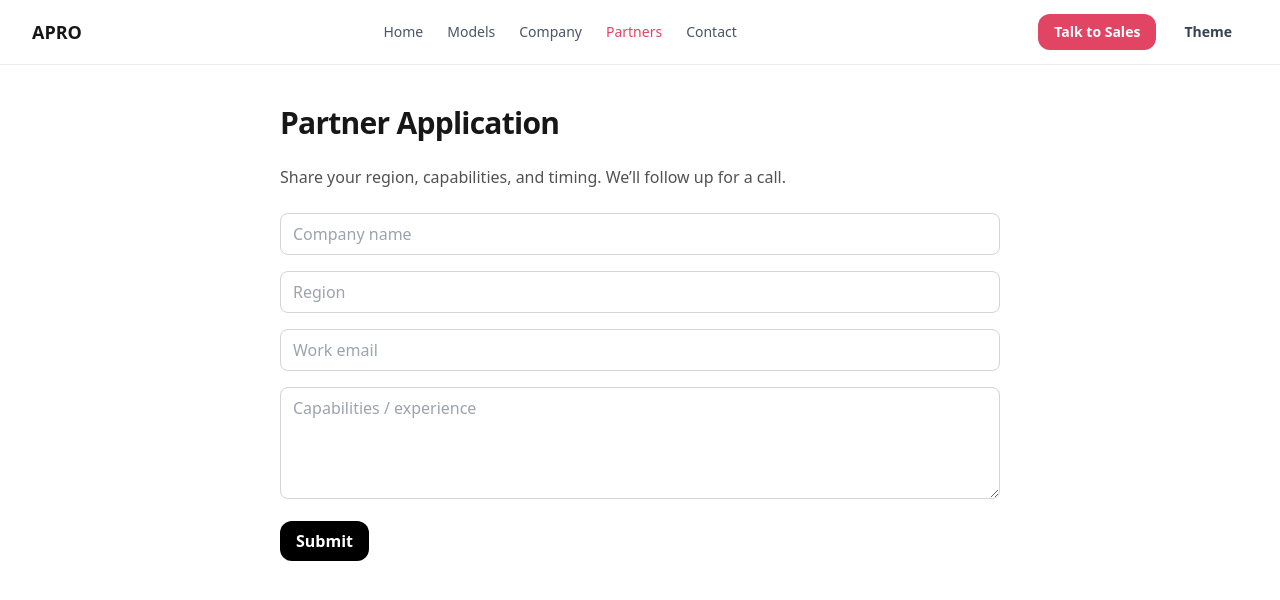
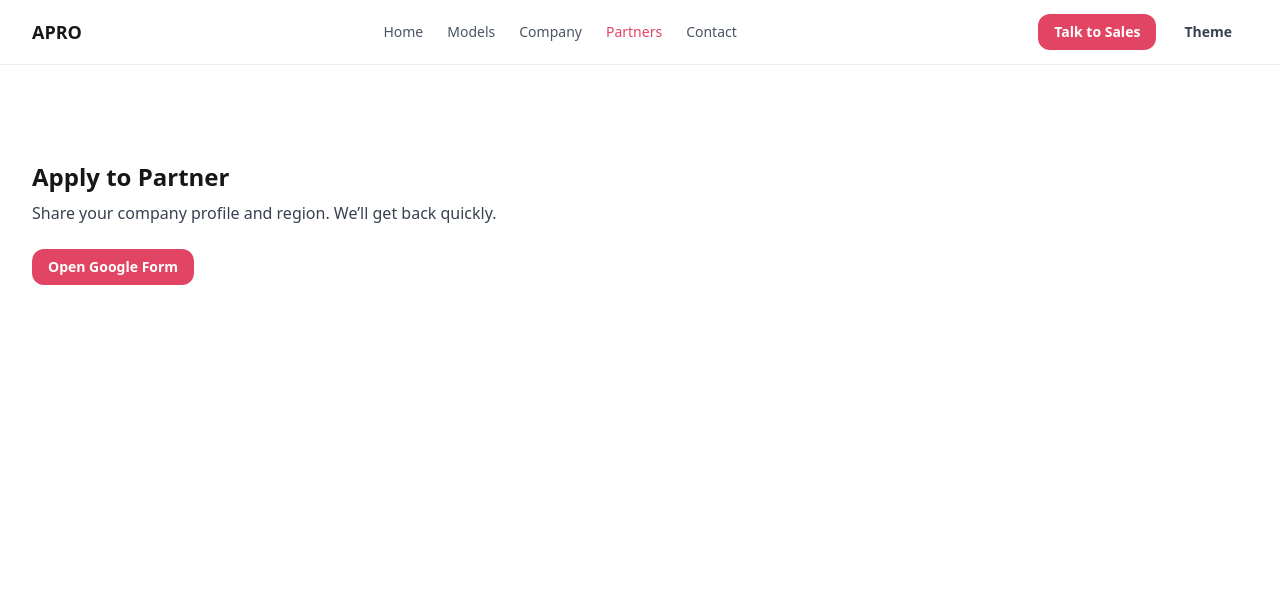
Before and after one commit to Aproglobal/apro-global-site, a React (Vite) app: page /partners/apply in a window 1280 px wide. Shown: the top 600 px of the page. Built offline with nearby package versions, Linux system fonts and the light colour scheme.

Commit message:
Update PartnersApply.tsx

```diff
--- a/src/pages/partners/PartnersApply.tsx
+++ b/src/pages/partners/PartnersApply.tsx
@@ -1,18 +1,21 @@
-// src/pages/partners/PartnersApply.tsx
+import { SeoHead } from "../../utils/SeoHead";
+
 export default function PartnersApply() {
   return (
-    <main className="mx-auto max-w-3xl px-4 md:px-6 py-10">
-      <h1 className="text-3xl font-extrabold tracking-tight mb-6">Partner Application</h1>
-      <p className="text-neutral-600 dark:text-neutral-300 mb-6">
-        Share your region, capabilities, and timing. We’ll follow up for a call.
+    <main className="container-xl section-pad">
+      <SeoHead title="Partners — Apply" description="Submit your company profile to start." />
+      <h1 className="text-2xl font-extrabold">Apply to Partner</h1>
+      <p className="mt-2 text-gray-700 dark:text-gray-300">
+        Share your company profile and region. We’ll get back quickly.
       </p>
-      <form className="space-y-4" onSubmit={(e) => e.preventDefault()}>
-        <input required placeholder="Company name" className="w-full rounded-lg border border-neutral-300 dark:border-neutral-700 px-3 py-2" />
-        <input required placeholder="Region" className="w-full rounded-lg border border-neutral-300 dark:border-neutral-700 px-3 py-2" />
-        <input required type="email" placeholder="Work email" className="w-full rounded-lg border border-neutral-300 dark:border-neutral-700 px-3 py-2" />
-        <textarea placeholder="Capabilities / experience" className="w-full rounded-lg border border-neutral-300 dark:border-neutral-700 px-3 py-2 h-28" />
-        <button className="rounded-xl px-4 py-2 bg-black text-white dark:bg-white dark:text-black font-semibold">Submit</button>
-      </form>
+      <a
+        className="btn btn-primary mt-6"
+        href="https://forms.gle/your-partner-form"
+        target="_blank"
+        rel="noreferrer"
+      >
+        Open Google Form
+      </a>
     </main>
   );
 }
```
